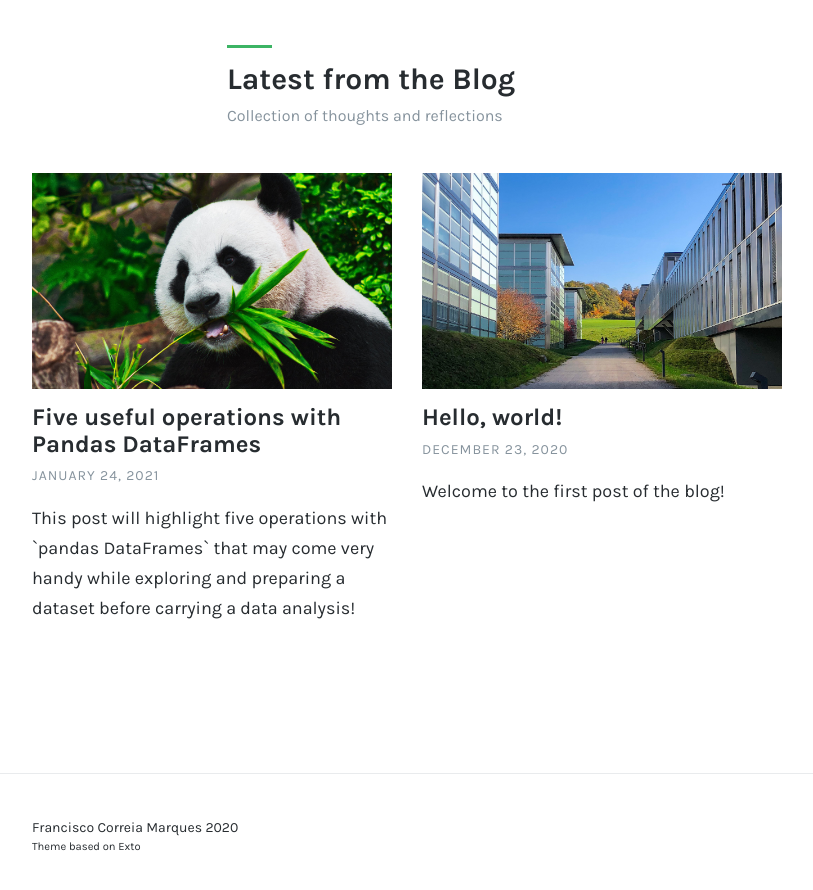
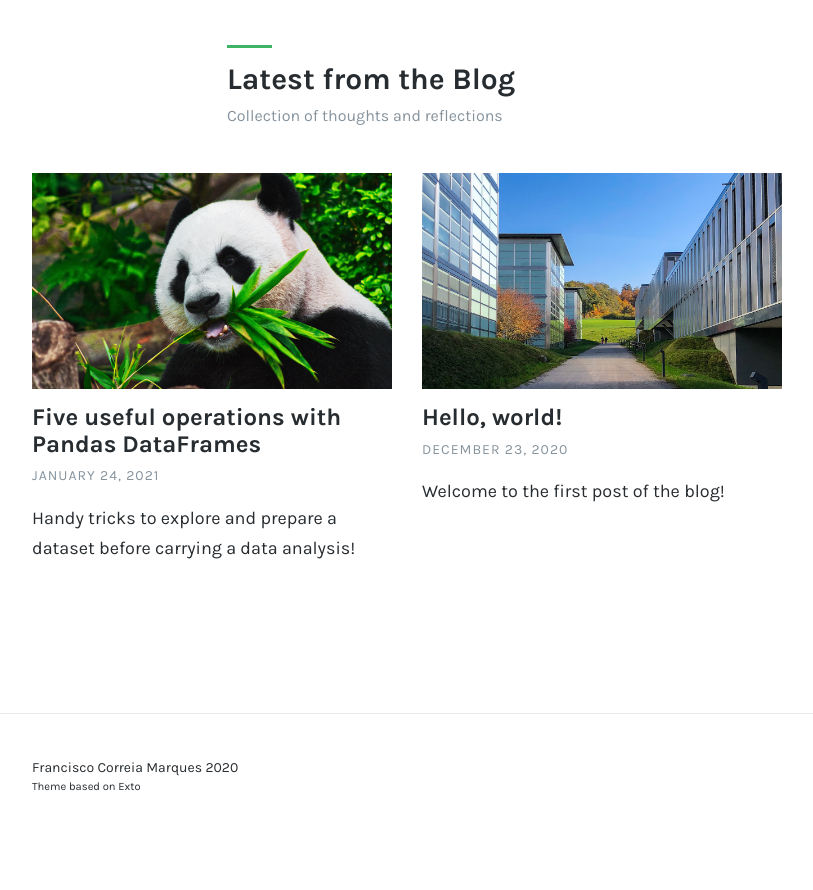
Before and after one commit to franciscomcm/franciscomcm.github.io, a Jekyll site: the page built from index.md, in a window 1280 px wide and 900 px high, scrolled down 1311 px. Shown: the top 890 px of the window, without its empty margins (38-851 px from the left). Built offline with Jekyll 4.4.1, drawn with Linux system fonts in a browser that asks for light colours; after the commit the page ends 2151 px from its top, so only the background shows below that.

Commit message:
minor post changes

```diff
--- a/blog/five-useful-operations-with-pandas-dataframes.md
+++ b/blog/five-useful-operations-with-pandas-dataframes.md
@@ -2,7 +2,7 @@
 title: Five useful operations with Pandas DataFrames
 subtitle: 'Data science made easy!'
 excerpt: >-
-  This post will highlight five operations with `pandas DataFrames` that may come very handy while exploring and preparing a dataset before carrying a data analysis!
+  Handy tricks to explore and prepare a dataset before carrying a data analysis!
 date: '2021-01-24'
 thumb_image: images/post_2_thumb.jpg
 image: images/post_2.jpg
```
Also changed, not shown: other parts of blog/five-useful-operations-with-pandas-dataframes.md (+3 -1 lines).
